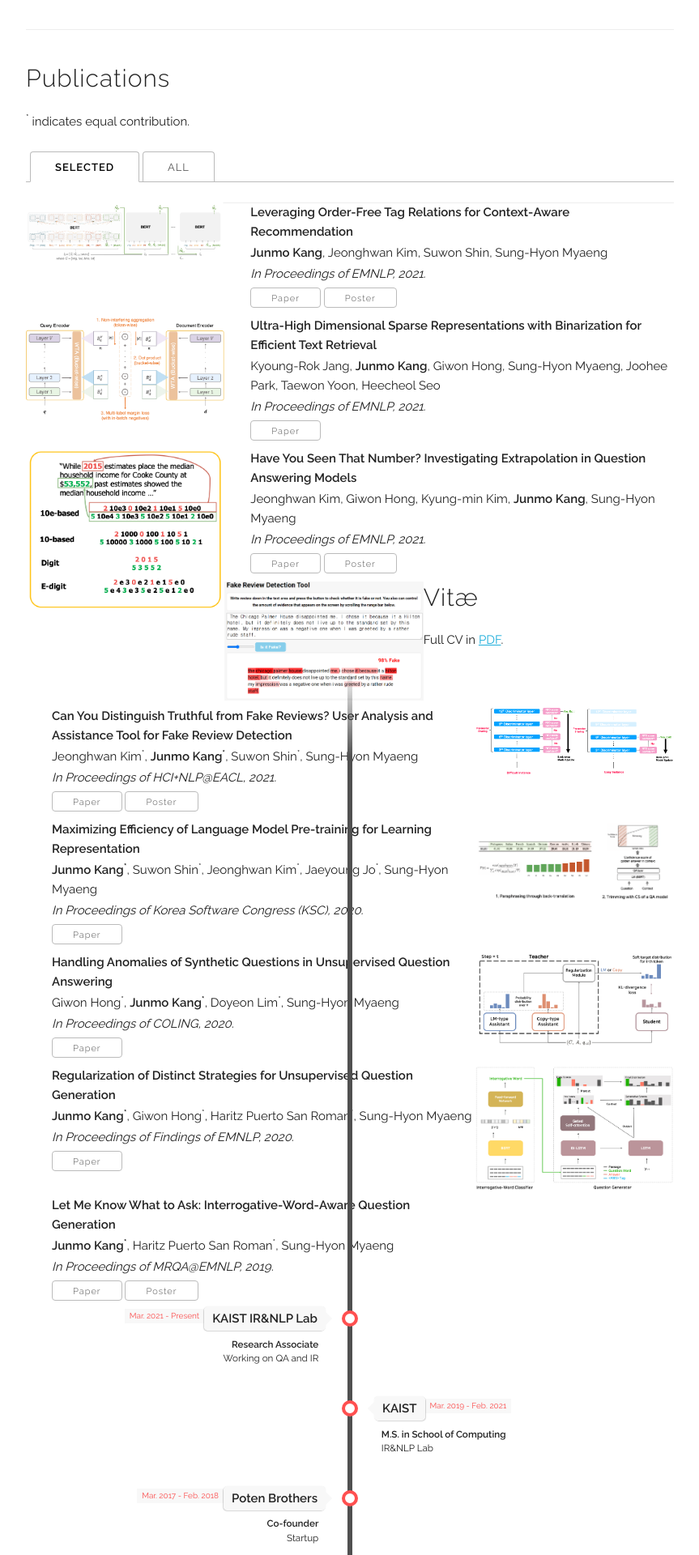
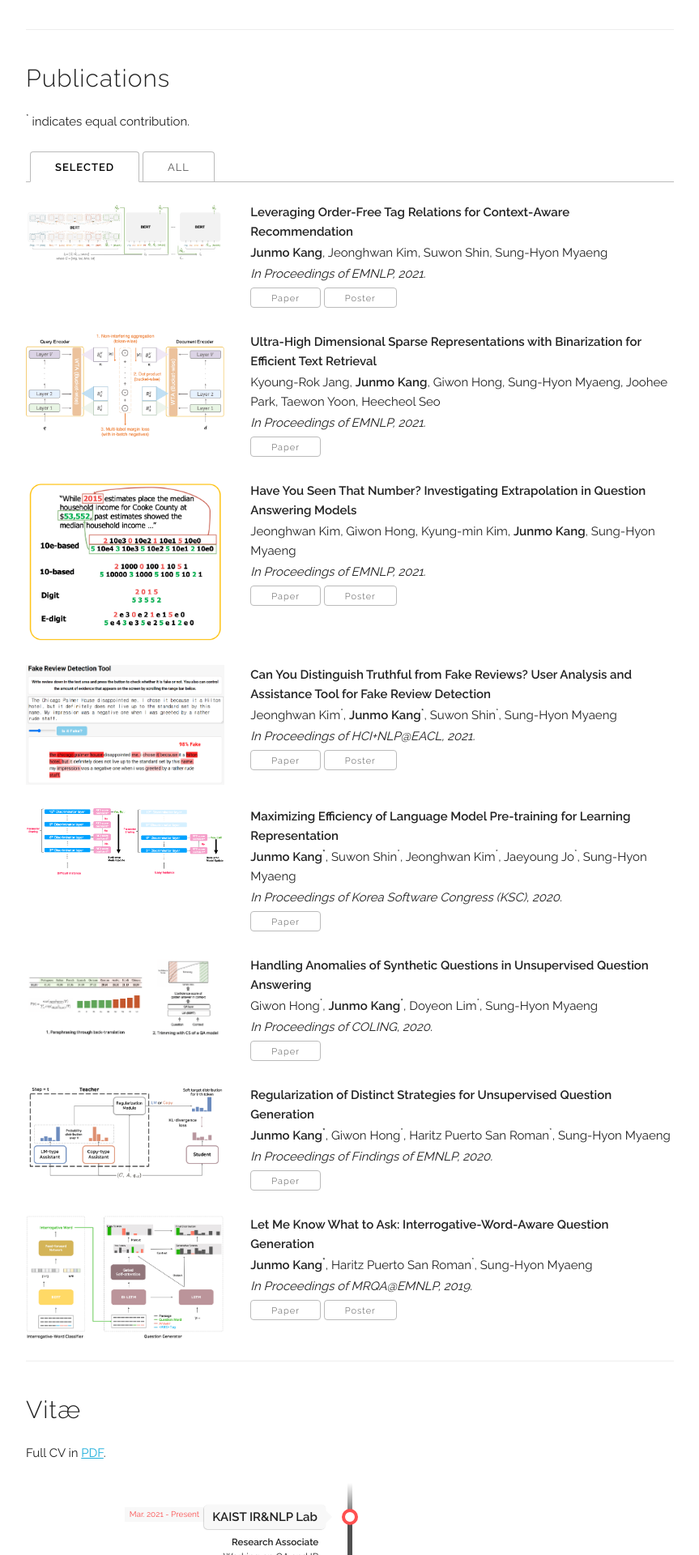
Before and after one commit to jm-kang/jm-kang.github.io, a Jekyll site: the page built from index.html, in a window 1280 px wide. Shown: the part 1215-3135 px from the top of the page at 81% size, without its empty margins (208-1071 px from the left). Built offline with Jekyll 4.4.1, drawn with Linux system fonts in a browser that asks for light colours; some web fonts are replaced.

Commit message:
images fix

```diff
--- a/index.html
+++ b/index.html
@@ -68,6 +68,7 @@ layout: default
       {% assign selected_papers = site.data.publications.papers | where: "selected", "y" %}
       {% for paper in selected_papers %}
         <div class="paper">
+          <div class="row">
             <div class="four columns">
               <div class="figure">
                 <img src="{{ paper.image }}" width="100%">
@@ -100,12 +101,14 @@ layout: default
               </div>
             </div>
           </div>
+        </div>
       {% endfor %}
     </div>
 
     <div class="tab-pane" id="papers-all">
       {% for paper in site.data.publications.papers %}
         <div class="paper">
+          <div class="row">
             <div class="four columns">
               <div class="figure">
                 <img src="{{ paper.image }}" width="100%">
@@ -135,6 +138,7 @@ layout: default
                 {% if paper.code %}
                   <a class="button" href="{{ paper.code }}" target="_blank">Code</a>
                 {% endif %}
+              </div>
             </div>
           </div>
         </div>
```
Lines whose indentation alone changed are shown as unchanged.
